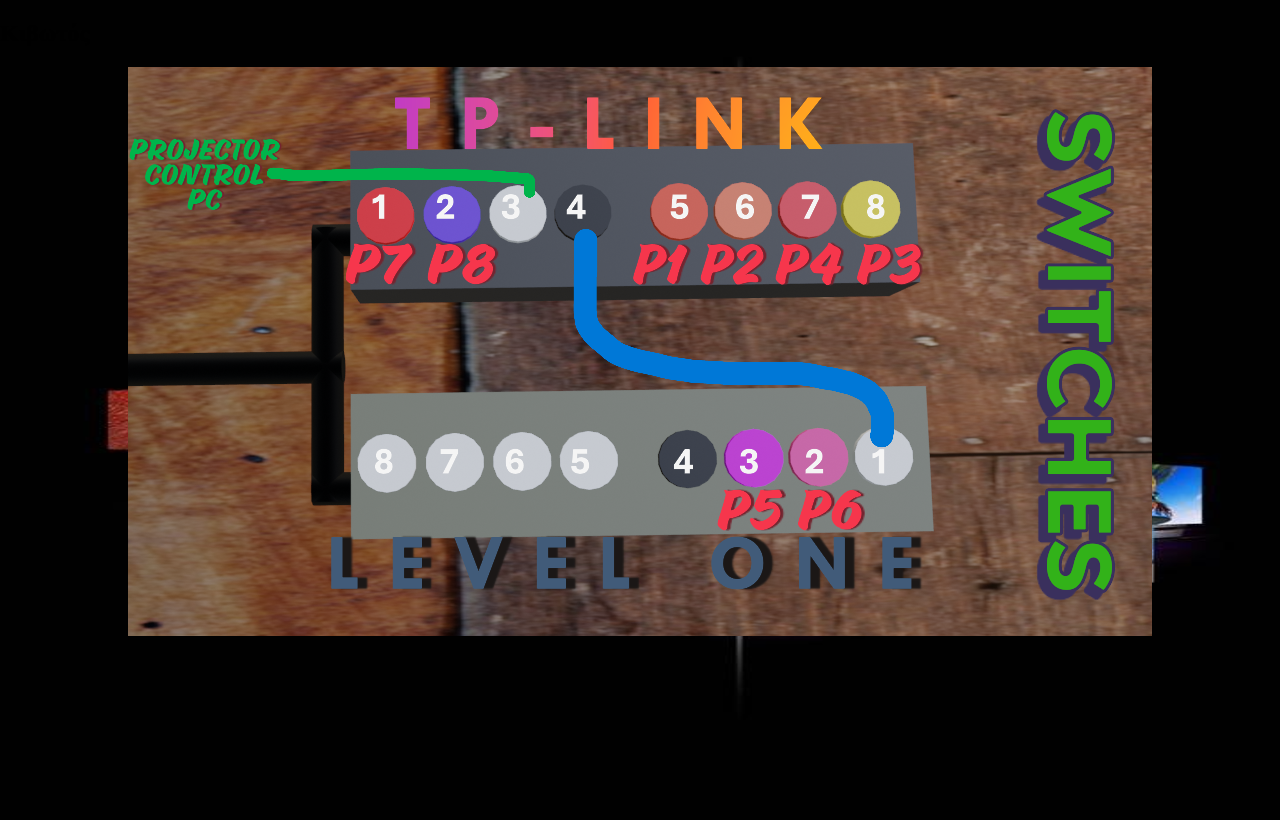
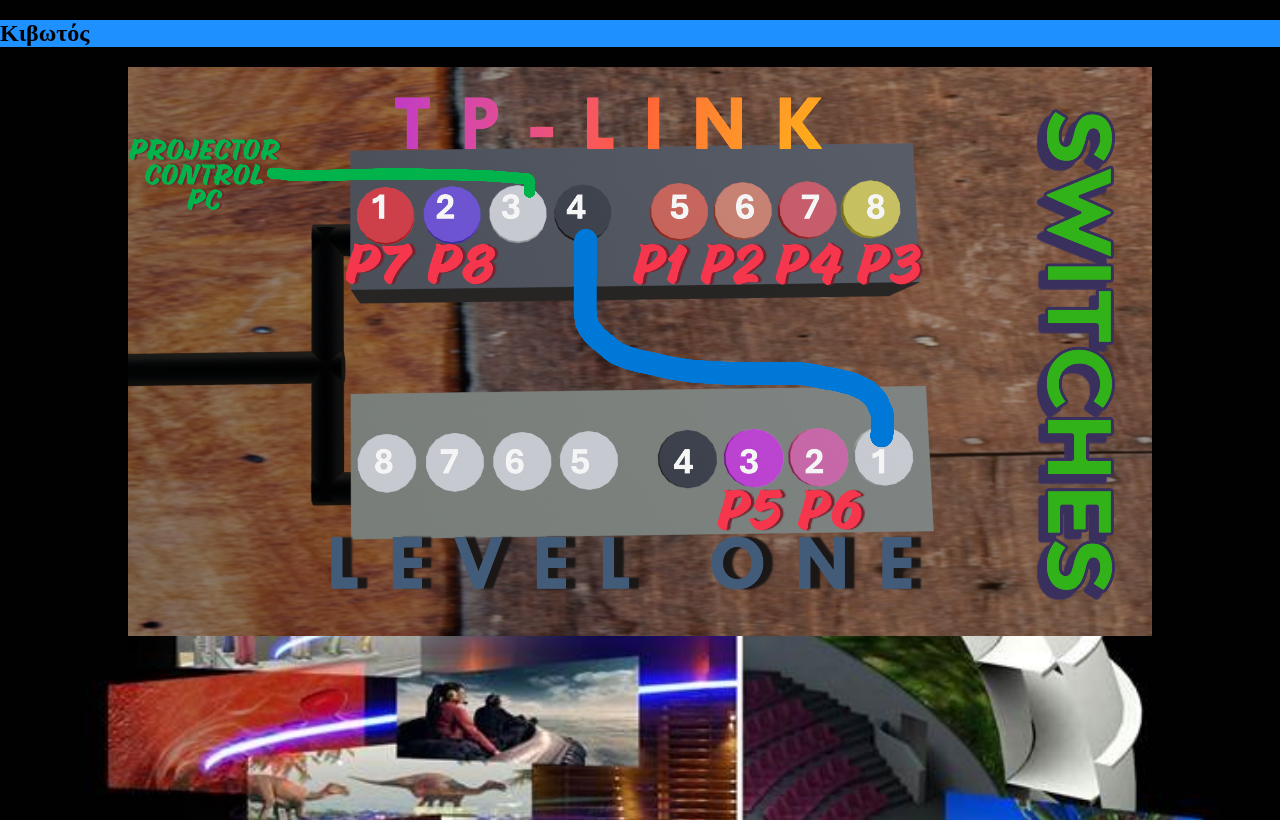
Before and after one commit to IerotheosBekiaris/IerotheosBekiaris.github.io, a plain HTML site: page index.html in a window 1280 px wide. Drawn offline with Linux system fonts and the light colour scheme; some packages are replaced by stand-ins of ours; a script that the page names is missing.

Commit message:
H2 and Image Fix.html

```diff
--- a/index.html
+++ b/index.html
@@ -13,12 +13,12 @@
     background-image: url('ime.jpg');
     background-repeat: no-repeat;
     background-attachment: fixed;
-    background-size: 100% 100%;
+    background-size: cover;
     }
     </style>
   </head>
   <body>
-    <h2>Κιβωτός</h2>
+    <h2 style="background-color:DodgerBlue;">Κιβωτός</h2>
     <!-- <model-viewer> HTML element -->
     <center>
     <model-viewer src="KibwtosGLTF.glb" style="width:1024px;height:570px;" ar ar-modes="webxr scene-viewer quick-look" camera-controls tone-mapping="aces" poster="poster.webp" shadow-intensity="1.35" environment-image="aircraft_workshop_01_1k.hdr" skybox-image="aircraft_workshop_01_1k.hdr" shadow-softness="1" camera-orbit="-62.62deg 45.87deg 9.226m" field-of-view="20.67deg">
```
